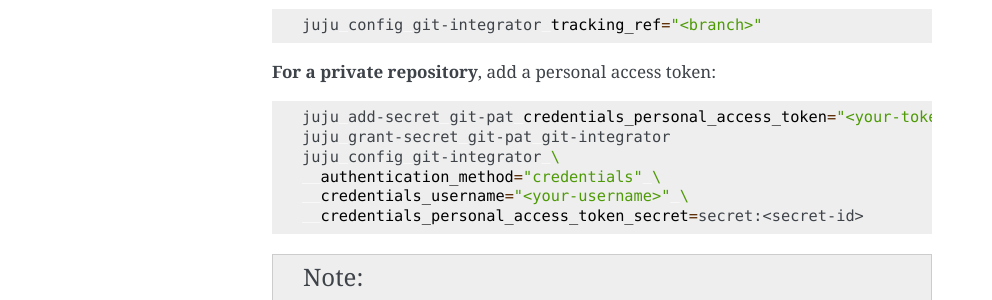
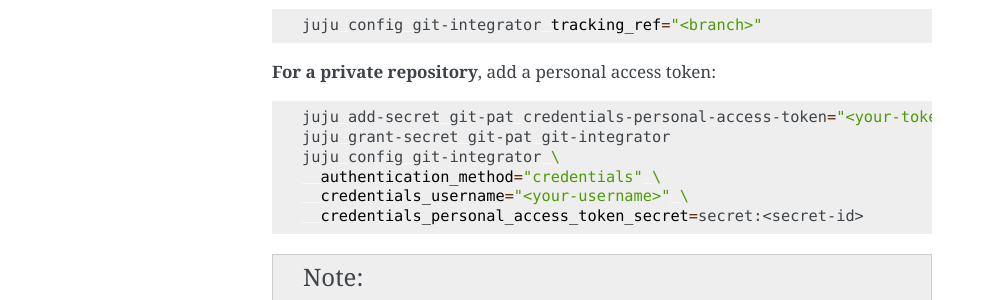
Before and after one commit to canonical/charmed-nifi-documentation, a Sphinx documentation site: the page built from docs/how-to/integrate/git-integrator.rst, in a window 1280 px wide. Shown: the part 880-1180 px from the top of the page, without its empty margins (148-1140 px from the left). Built offline with Sphinx 7.4.7, drawn with Linux system fonts in a browser that asks for light colours.

Commit message:
Address PR comments

```diff
--- a/docs/how-to/index.rst
+++ b/docs/how-to/index.rst
@@ -10,4 +10,4 @@
    :maxdepth: 1
 
    Deploy Nifi
-   Integrate/index
+   integrate/index
--- a/docs/how-to/Integrate/git-integrator.rst
+++ b/docs/how-to/integrate/git-integrator.rst
@@ -48,7 +48,7 @@
 
 .. code-block:: bash
 
-   juju add-secret git-pat credentials_personal_access_token="<your-token>"
+   juju add-secret git-pat credentials-personal-access-token="<your-token>"
    juju grant-secret git-pat git-integrator
    juju config git-integrator \
      authentication_method="credentials" \
--- a/docs/reuse/links.txt
+++ b/docs/reuse/links.txt
@@ -4,3 +4,4 @@
 .. _Ubuntu Code of Conduct: https://ubuntu.com/community/code-of-conduct
 .. _Charmed NiFi on GitHub: https://github.com/canonical/nifi-k8s-operator
 .. _Documentation repository: https://github.com/canonical/charmed-nifi-documentation
+.. _Git Integrator: https://charmhub.io/git-integrator
```
Also changed, not shown: other parts of docs/how-to/integrate/git-integrator.rst (+0 -2 lines), docs/how-to/integrate/index.rst (renamed from docs/how-to/Integrate/index.rst).
